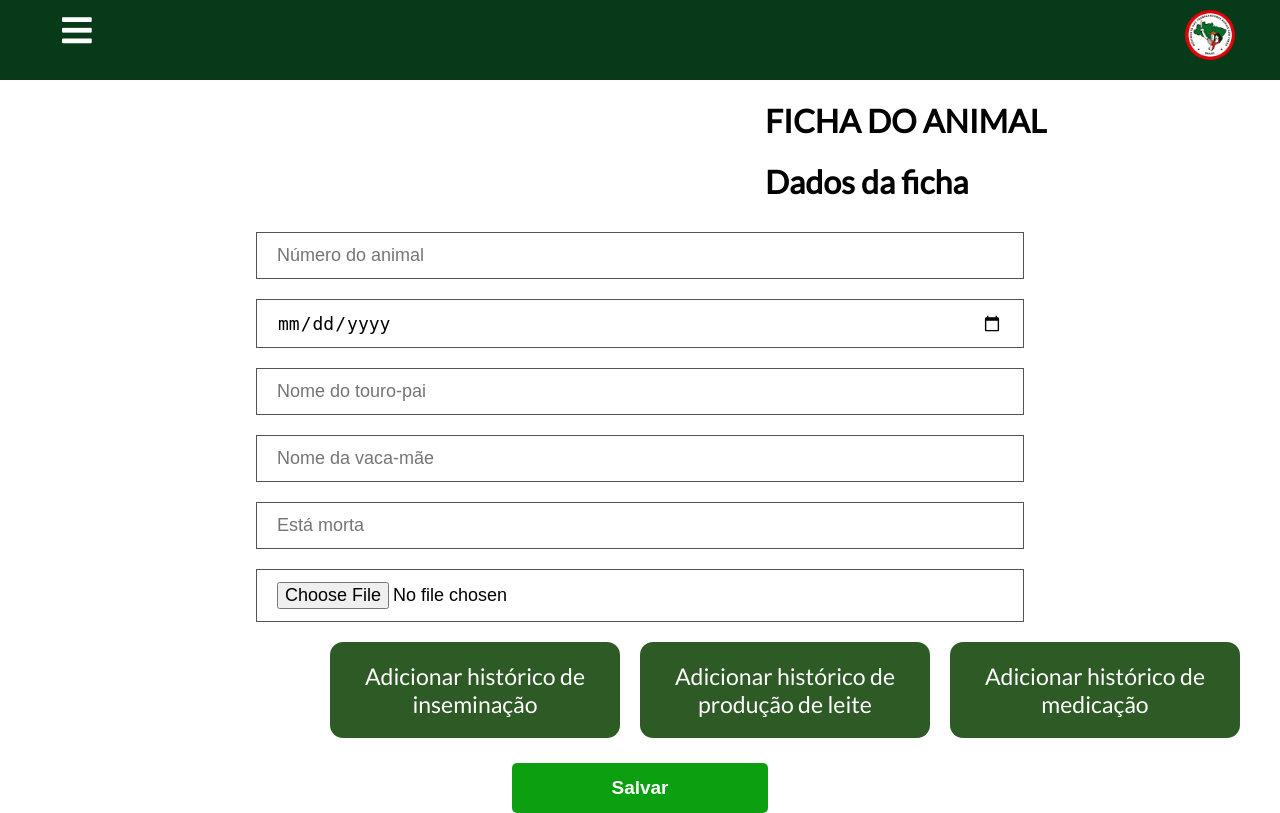
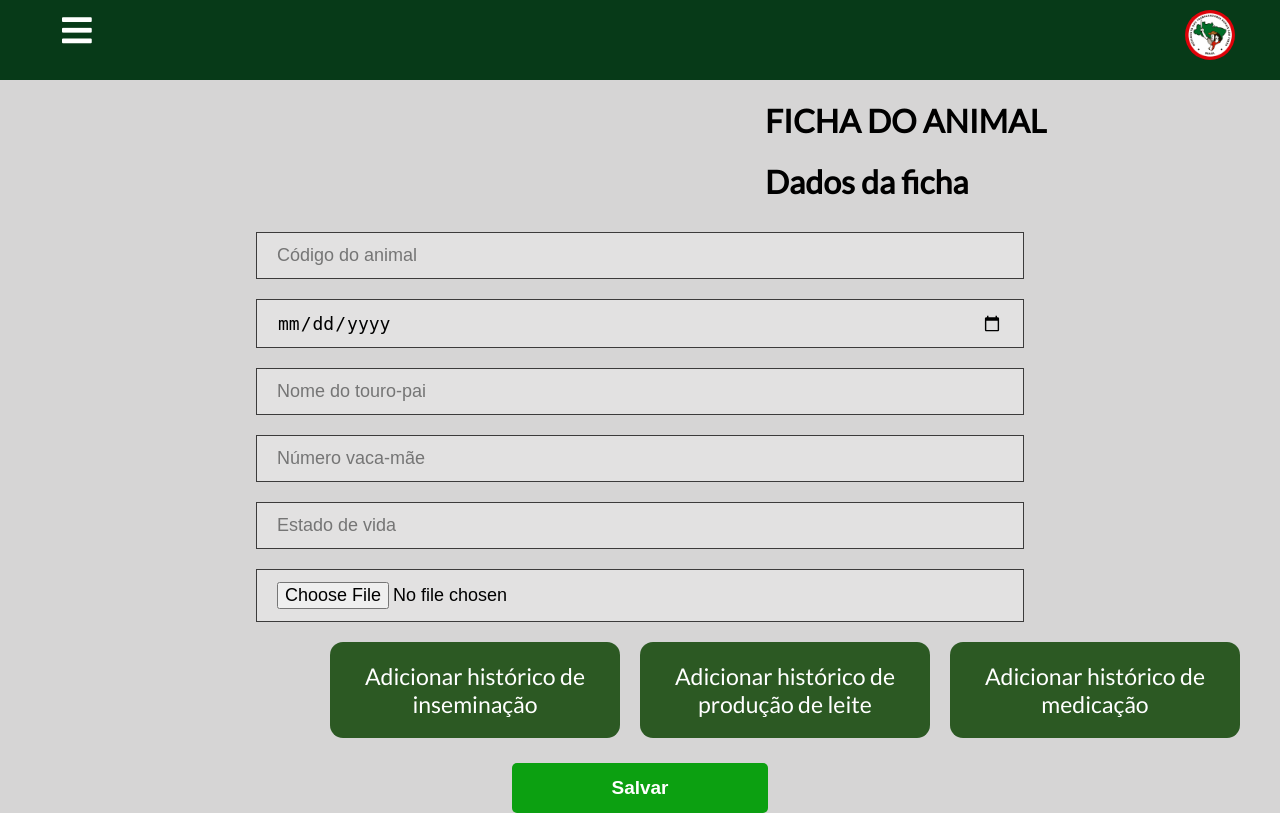
Before and after one commit to pedro-lill/ProjetoIntegrado, a PHP site: page /adicionar-ficha.php in a window 1280 px wide. Run offline with PHP 8.4, Linux system fonts and the light colour scheme; some libraries are stand-ins or nearby versions.

Commit message:
add formularios corretos - dados

```diff
--- a/adicionar-ficha.php
+++ b/adicionar-ficha.php
@@ -6,19 +6,17 @@
         <div class="container-ficha">
 
            <h1>Dados da ficha</h1>
-            <input type="number" placeholder="Número do animal" required>
+            <input type="number" placeholder="Código do animal" required>
             <input type="date" required>
             <input type="text" placeholder="Nome do touro-pai" required>
-            <input type="text" placeholder="Nome da vaca-mãe" required>
-            <input type="text" placeholder="Está morta" required>
+            <input type="text" placeholder="Número vaca-mãe" required>
+            <input type="text" placeholder="Estado de vida" required>
             <input type="file" required>
-
            <div class="container-historicos">
                 <div id="button-historico-inseminacao" class="historico"><label>Adicionar histórico de inseminação</label></div>
                 <div id="button-historico-producao" class="historico"><label>Adicionar histórico de produção de leite</label></div>
                 <div id="button-historico-medicacao" class="historico"><label>Adicionar histórico de medicação</label></div>
             </div>
-
           <button class="button-form" type="submit">Salvar</button>
 
         </div>
@@ -30,10 +28,15 @@
             <form action="adicionar-ficha.php">
                 <div class="container-ficha">
                     <h1>Adicionar histórico de inseminação</h1>
-                    <input type="number" placeholder="Número do animal" required>
+                    <input type="number" placeholder="Código da vaca-mãe" required>
                     <input type="date" required>
-                    <input type="text" placeholder="Nome do touro-pai" required>
-                    <input type="text" placeholder="Nome da vaca-mãe" required>
+                    <input type="text" placeholder="Nome do touro inseminador" required>
+                    <input type="text" placeholder="Inseminador responsavel" required>
+                    <input type="checkbox" placeholder="Retorno" required>
+                    <input type="date"> <!--data de retorno da nova inseminacao-->
+                    <input type="text" placeholder="Observaçãp">
+                    <!--previsao de parto-->
+                    <!--previsao de secagem-->
                     <button class="button-form" type="submit">Salvar</button>
                 </div>
             </form>
@@ -46,8 +49,8 @@
       <form action="adicionar-ficha.php">
         <div class="container-ficha">
           <h1>Adicionar histórico de produção de leite</h1>
+          <input type="number" placeholder="Código do animal" required>
           <input type="date" required>
-          <input type="number" placeholder="Número do animal" required>
           <input type="number" placeholder="Produção em Litros" required>
           <button class="button-form" type="submit">Salvar</button>
         </div>
@@ -61,10 +64,15 @@
       <form action="adicionar-ficha.php">
         <div class="container-ficha">
           <h1>Adicionar histórico de tratamento</h1>
-          <input type="number" placeholder="Número do animal" required>
+          <input type="number" placeholder="Código do animal" required>
           <input type="date" required>
-          <input type="text" placeholder="Motivos do tratamento" required>
-          <input type="text" placeholder="Remédios usados" required>
+          <input type="text" placeholder="Motivos do tratamento">
+          <input type="text" placeholder="Nome do medicamento" required>
+          <input type="text" placeholder="Tempo tratamento">
+          <input type="text" placeholder="Quantidade de medicamento">
+          <input type="text" placeholder="Responsável" required>
+          <input type="text" placeholder="Restrição" required>
+          <input type="text" placeholder="Observação" required>
           <button class="button-form" type="submit">Salvar</button>
         </div>
       </form>
--- a/css/adicionar-ficha.css
+++ b/css/adicionar-ficha.css
@@ -35,12 +35,11 @@
     width: 100%;
     height: 100%;
     overflow: auto;
-    background-color: rgb(0, 0, 0);
-    background-color: rgba(0, 0, 0, 0.4);
+    background-color: rgba(0, 0, 0, 0.268);
 }
 
 .modal-content {
-    background-color: #fefefe;
+    background-color: #d6d5d5;
     margin: auto;
     padding: 20px;
     border: 1px solid #888;
--- a/css/lista-fichas.css
+++ b/css/lista-fichas.css
@@ -3,11 +3,12 @@ input[type=date],
 input[type=checkbox],
 input[type=file],
 input[type=number] {
+    background-color: #e2e1e1;
     width: 60%;
     padding: 12px 20px;
     margin: 10px 0 10px 20%;
     display: inline-block;
-    border: 0.5px solid rgb(85, 84, 84);
+    border: 0.5px solid #3c3b3b;
     box-sizing: border-box;
     font-size: 18px;
 }
--- a/css/style.css
+++ b/css/style.css
@@ -8,6 +8,7 @@ body {
   font-family: 'Lato', sans-serif;
   margin: 0;
   transition: transform 0.3s;
+  background-color: #d6d5d5;
 }
 
 body.show-nav {
```
